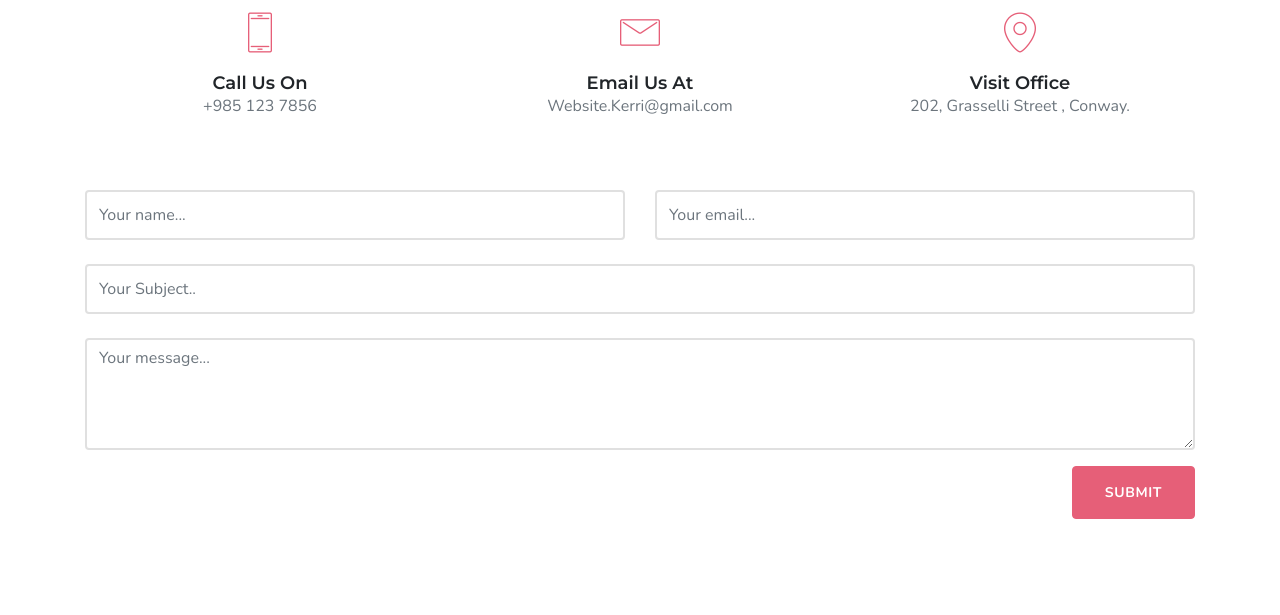
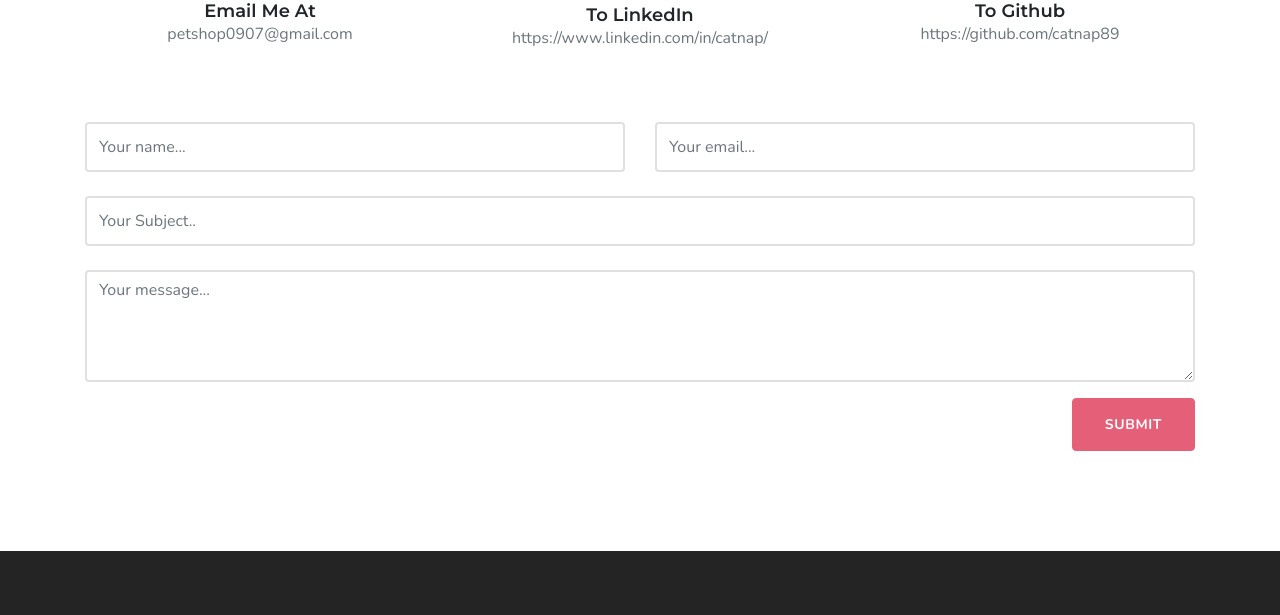
Before and after one commit to catnap89/portfolio, a plain HTML site: page index.html in a window 1280 px wide. Shown: the part 3708-4323 px from the top of the page. Drawn offline with nearby package versions, Linux system fonts and the light colour scheme; files whose address does not match are found by name.

Commit message:
updated contact info with my email, linkedin and github

```diff
--- a/index.html
+++ b/index.html
@@ -407,8 +407,8 @@
                 <div class="row justify-content-center">
                     <div class="col-lg-12">
                         <div class="text-center">
-                            <h2><span class="font-weight-bold">Contact</span> Us</h2>
-                            <p class="text-muted mx-auto section-subtitle mt-3">It is a long established fact that a reader will be of a page when established fact looking at its layout.</p>
+                            <h2><span class="font-weight-bold">Contact</span> Me</h2>
+                            <!-- <p class="text-muted mx-auto section-subtitle mt-3">It is a long established fact that a reader will be of a page when established fact looking at its layout.</p> -->
                         </div>
                     </div>
                 </div>
@@ -416,33 +416,34 @@
                     <div class="col-lg-4">
                         <div class="text-center">
                             <div>
-                                <i class="mbri-mobile2 text-custom h1"></i>
+                                <i class="mbri-letter text-custom h1"></i>
                             </div>
                             <div class="mt-3">
-                                <h5 class="mb-0 contact_detail-title font-weight-bold">Call Us On</h5>
-                                <p class="text-muted">+985 123 7856</p>
+                                <h5 class="mb-0 contact_detail-title font-weight-bold">Email Me At</h5>
+                                <p class="text-muted">petshop0907@gmail.com</p>
                             </div>
                         </div>
                     </div>
                     <div class="col-lg-4">
                         <div class="text-center">
                             <div>
-                                <i class="mbri-letter text-custom h1"></i>
+                                <!-- <i class="mbri-mobile2 text-custom h1"></i> -->
+                                <a href="https://www.linkedin.com/in/catnap/" target="_blank"><i class="fab fa-linkedin text-custom h1"></i></a>
                             </div>
                             <div class="mt-3">
-                                <h5 class="mb-0 contact_detail-title font-weight-bold">Email Us At</h5>
-                                <p class="text-muted">Website.Kerri@gmail.com</p>
+                                <h5 class="mb-0 contact_detail-title font-weight-bold">To LinkedIn</h5>
+                                <p class="text-muted">https://www.linkedin.com/in/catnap/</p>
                             </div>
                         </div>
                     </div>
                     <div class="col-lg-4">
                         <div class="text-center">
                             <div>
-                                <i class="mbri-pin text-custom h1"></i>
+                                <a href="https://github.com/catnap89" target="_blank"><i class="mbri-github text-custom h1"></i></a>
                             </div>
                             <div class="mt-3">
-                                <h5 class="mb-0 contact_detail-title font-weight-bold">Visit Office</h5>
-                                <p class="text-muted">202, Grasselli Street , Conway.</p>
+                                <h5 class="mb-0 contact_detail-title font-weight-bold">To Github</h5>
+                                <p class="text-muted">https://github.com/catnap89</p>
                             </div>
                         </div>
                     </div>
@@ -499,10 +500,8 @@
                     <div class="col-md-12">
                         <div class="text-center text-white footer-alt">
                             <ul class="list-unstyled list-inline mb-3">
-                                <li class="list-inline-item"><a href="#"><i class="mdi mdi-facebook text-muted"></i></a></li>
-                                <li class="list-inline-item"><a href="#"><i class="mdi mdi-linkedin text-muted"></i></a></li>
-                                <li class="list-inline-item"><a href="#"><i class="mdi mdi-pinterest text-muted"></i></a></li>
-                                <li class="list-inline-item"><a href="#"><i class="mdi mdi-twitter text-muted"></i></a></li>
+                                <li class="list-inline-item"><a href="https://github.com/catnap89" target="_blank"><i class="mdi mdi-github-circle text-muted"></i></a></li>
+                                <li class="list-inline-item"><a href="https://www.linkedin.com/in/catnap/" target="_blank"><i class="mdi mdi-linkedin text-muted"></i></a></li>
                             </ul>
                             <p class="text-muted mb-0">&copy; Copyright | Youngwoo Cho 2019 All Right Reserved</p>
                         </div>
```
